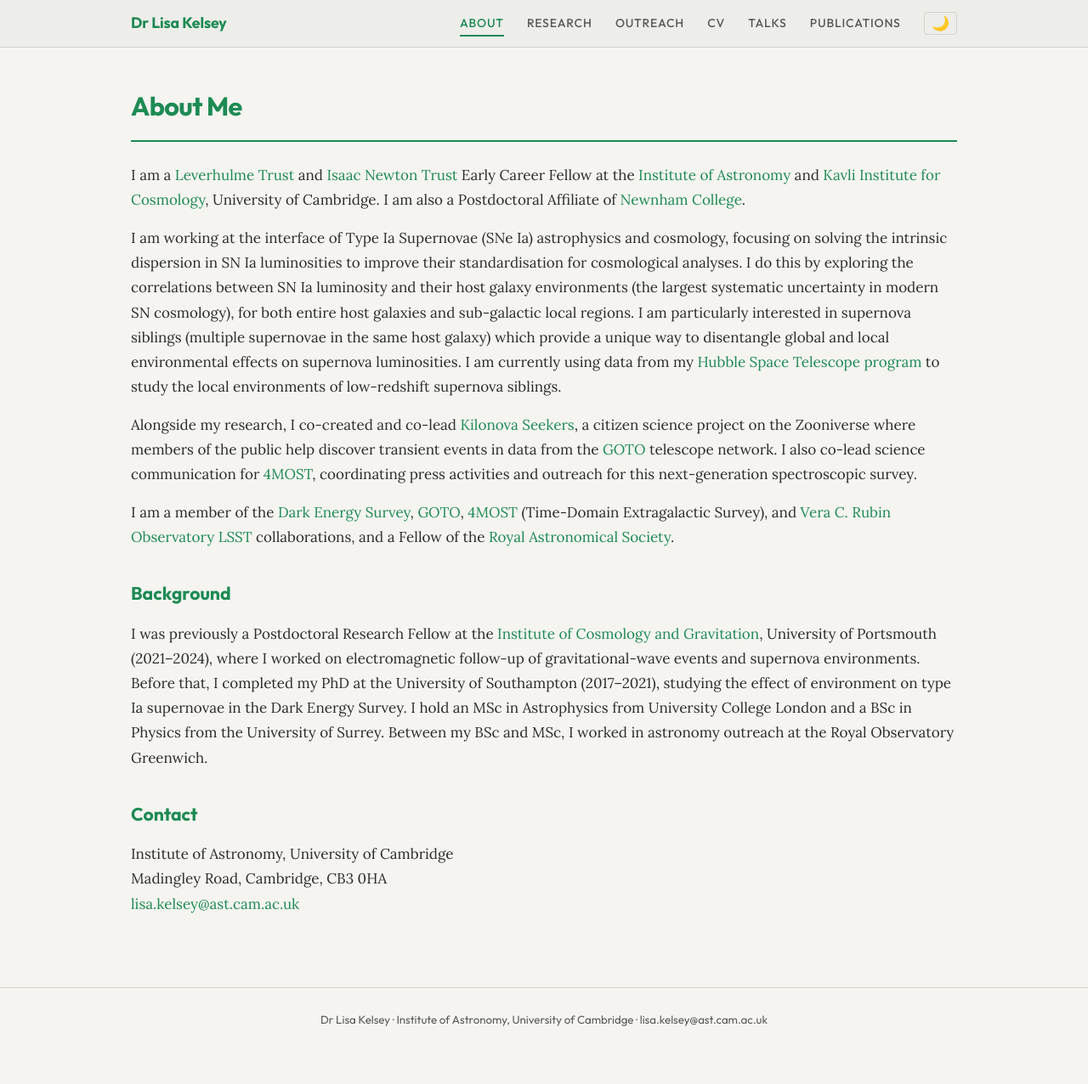
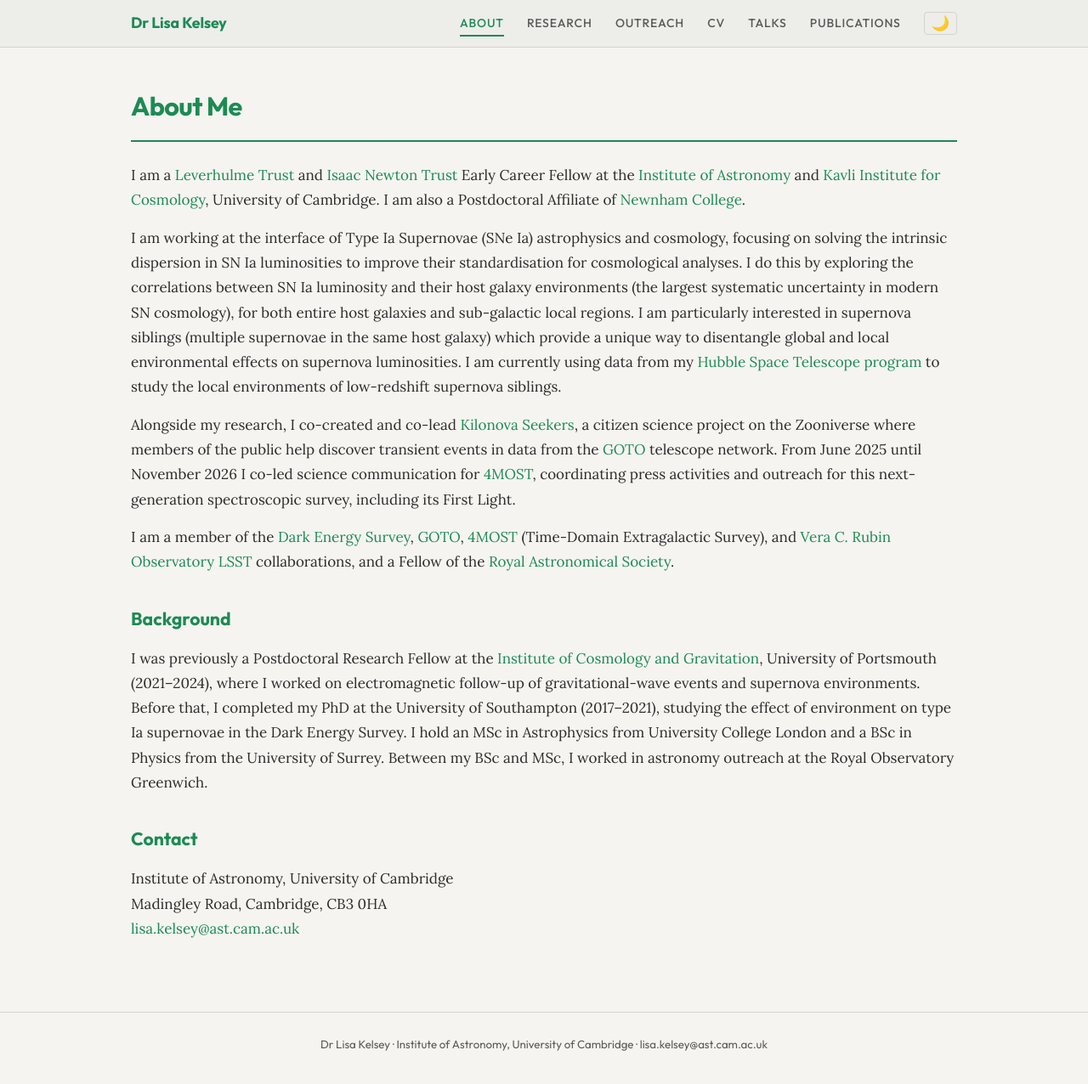
Before and after one commit to LKelsey/LKelsey.github.io, a Jekyll site: the page built from about.md, in a window 1280 px wide and 1281 px high. Shown: the top 1276 px of the window at 85% size. Built offline with Jekyll 4.4.1, drawn with Linux system fonts in a browser that asks for light colours.

Commit message:
Revise 4MOST communication leadership dates
Updated the timeline for co-leading science communication for 4MOST.

```diff
--- a/about.md
+++ b/about.md
@@ -11,7 +11,7 @@ I am a [Leverhulme Trust](https://www.leverhulme.ac.uk/) and [Isaac Newton Trust
 
 I am working at the interface of Type Ia Supernovae (SNe Ia) astrophysics and cosmology, focusing on solving the intrinsic dispersion in SN Ia luminosities to improve their standardisation for cosmological analyses. I do this by exploring the correlations between SN Ia luminosity and their host galaxy environments (the largest systematic uncertainty in modern SN cosmology), for both entire host galaxies and sub-galactic local regions. I am particularly interested in supernova siblings (multiple supernovae in the same host galaxy) which provide a unique way to disentangle global and local environmental effects on supernova luminosities. I am currently using data from my [Hubble Space Telescope program](https://www.stsci.edu/hst-program-info/program/?program=17194) to study the local environments of low-redshift supernova siblings.
 
-Alongside my research, I co-created and co-lead [Kilonova Seekers](https://www.zooniverse.org/projects/tkillestein/kilonova-seekers), a citizen science project on the Zooniverse where members of the public help discover transient events in data from the [GOTO](https://goto-observatory.org/) telescope network. I also co-lead science communication for [4MOST](https://www.4most.eu/), coordinating press activities and outreach for this next-generation spectroscopic survey.
+Alongside my research, I co-created and co-lead [Kilonova Seekers](https://www.zooniverse.org/projects/tkillestein/kilonova-seekers), a citizen science project on the Zooniverse where members of the public help discover transient events in data from the [GOTO](https://goto-observatory.org/) telescope network. From June 2025 until November 2026 I co-led science communication for [4MOST](https://www.4most.eu/), coordinating press activities and outreach for this next-generation spectroscopic survey, including its First Light.
 
 I am a member of the [Dark Energy Survey](https://www.darkenergysurvey.org/), [GOTO](https://goto-observatory.org/), [4MOST](https://www.4most.eu/) (Time-Domain Extragalactic Survey), and [Vera C. Rubin Observatory LSST](https://rubinobservatory.org/) collaborations, and a Fellow of the [Royal Astronomical Society](https://ras.ac.uk/).
 
```
